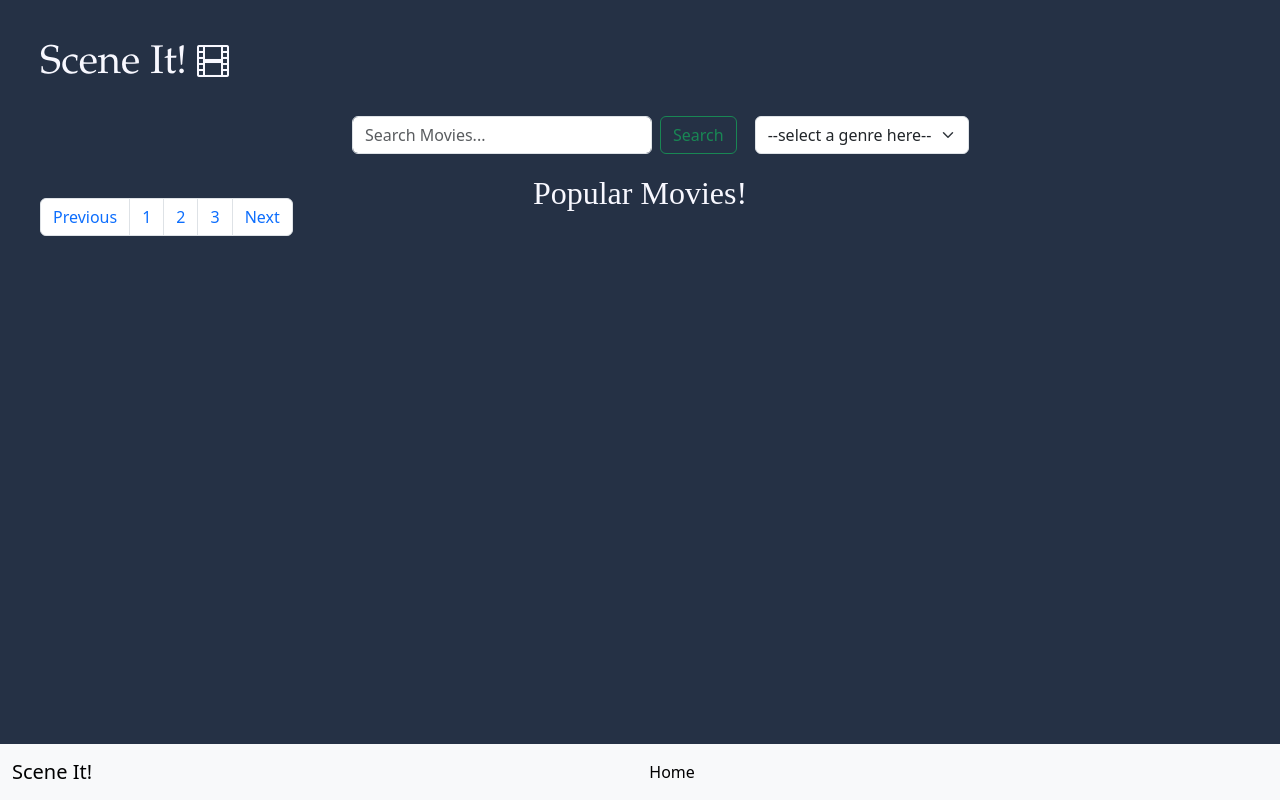
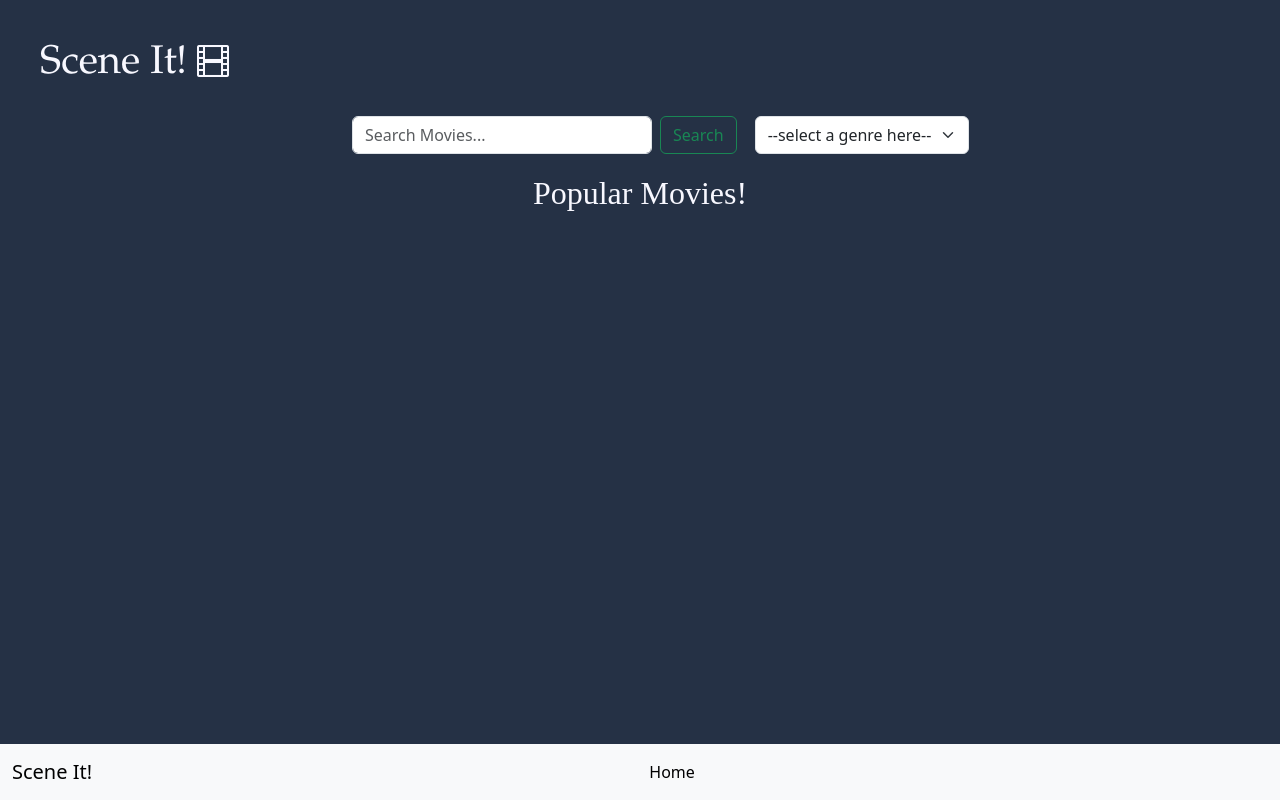
Before and after one commit to swelbeck/sba308A, a website with bundled scripts: page index.html in a window 1280 px wide. Built offline with nearby package versions, Linux system fonts and the light colour scheme; no server answers.

Commit message:
commented out unused features

```diff
--- a/index.html
+++ b/index.html
@@ -73,7 +73,7 @@
 
         <div class="row row-cols-1 row-cols-md-3 g-4" id="cardInner"></div>
 
-        <div class="pagination">
+        <!-- <div class="pagination">
           <nav aria-label="Page navigation example">
             <ul class="pagination">
               <li class="page-item">
@@ -85,7 +85,7 @@
               <li class="page-item"><a class="page-link" href="#">Next</a></li>
             </ul>
           </nav>
-        </div>
+        </div> -->
       </section>
     </main>
 
```
Also changed, not shown: scripts/api.mjs (+0 -10 lines).
